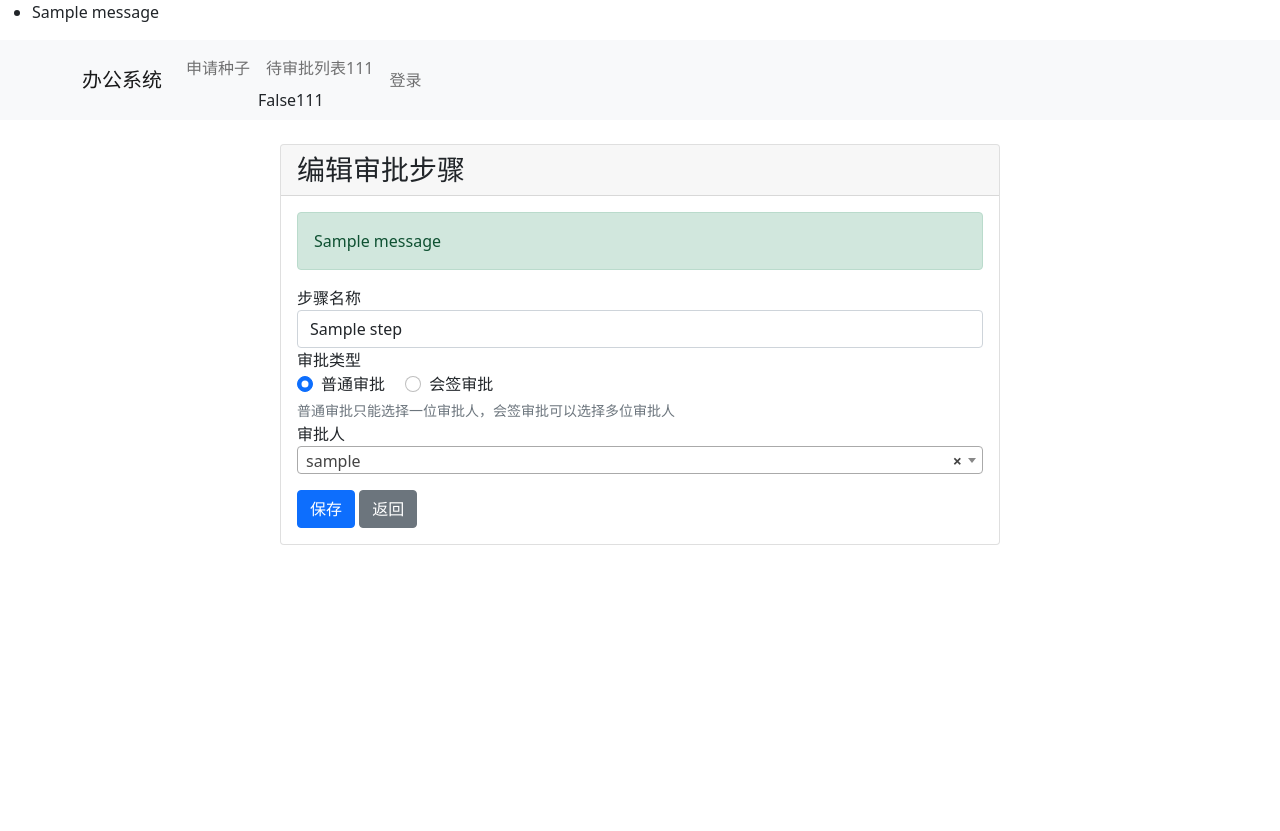
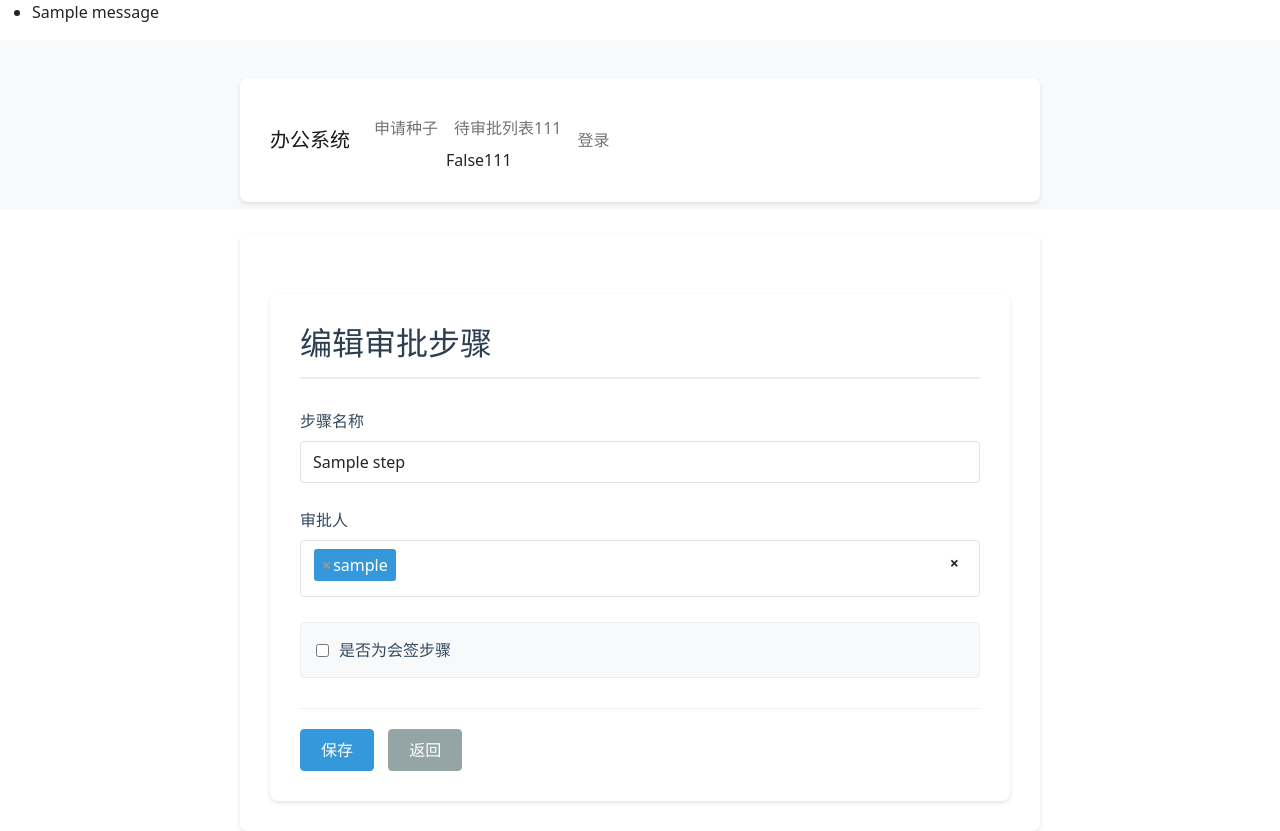
Before and after one commit to mingmi2016/simpleOASystem, a Django app: template mysite/app01/templates/app01/edit_approval_step.html in a window 1280 px wide. Before the commit the page ends 545 px from the top, so only its background shows below. Run offline with Django 3.2, Linux system fonts and the light colour scheme; tables that the repository leaves empty hold one stand-in row (values such as "Sample post"); the template is opened without the code that fills it: values that come from a table or form of the project are taken from there, most other values are stand-ins (such as "Sample title", 1, 10 or a date in 2020); one stand-in notice (Sample message) is shown; some libraries are stand-ins or nearby versions.

Commit message:
审批流程修改页面bug优化

```diff
--- a/mysite/app01/templates/app01/edit_approval_step.html
+++ b/mysite/app01/templates/app01/edit_approval_step.html
@@ -1,189 +1,259 @@
 {% extends 'base.html' %}
+{% load static %}
 
 {% block title %}编辑审批步骤{% endblock %}
 
 {% block extra_css %}
 <link href="https://cdn.jsdelivr.net/npm/select2@4.1.0-rc.0/dist/css/select2.min.css" rel="stylesheet" />
 <style>
+    /* 容器样式 */
+    .container {
+        max-width: 800px;
+        padding: 30px;
+        background-color: #fff;
+        box-shadow: 0 2px 4px rgba(0, 0, 0, 0.1);
+        border-radius: 8px;
+        margin-top: 30px;
+    }
+
+    /* 标题样式 */
+    h2 {
+        color: #2c3e50;
+        margin-bottom: 30px;
+        padding-bottom: 15px;
+        border-bottom: 2px solid #eee;
+    }
+
+    /* 表单组样式 */
+    .form-group {
+        margin-bottom: 25px;
+    }
+
+    /* 标签样式 */
+    label {
+        color: #34495e;
+        font-weight: 500;
+        margin-bottom: 8px;
+        display: block;
+    }
+
+    /* 输入框样式 */
+    .form-control {
+        border: 1px solid #dce4ec;
+        border-radius: 4px;
+        padding: 8px 12px;
+        transition: border-color 0.15s ease-in-out;
+    }
+
+    .form-control:focus {
+        border-color: #3498db;
+        box-shadow: 0 0 0 0.2rem rgba(52, 152, 219, 0.25);
+    }
+
+    /* Select2 样式优化 */
     .select2-container {
         width: 100% !important;
     }
-    .help-text {
-        font-size: 0.875rem;
-        color: #6c757d;
-        margin-top: 5px;
+
+    .select2-container--default .select2-selection--multiple,
+    .select2-container--default .select2-selection--single {
+        border: 1px solid #dce4ec;
+        border-radius: 4px;
+        min-height: 42px;
+        padding: 4px;
+    }
+
+    .select2-container--default.select2-container--focus .select2-selection--multiple {
+        border-color: #3498db;
+        box-shadow: 0 0 0 0.2rem rgba(52, 152, 219, 0.25);
+    }
+
+    .select2-container--default .select2-selection--multiple .select2-selection__choice {
+        background-color: #3498db;
+        border: none;
+        color: white;
+        border-radius: 3px;
+        padding: 4px 8px;
+        margin: 4px;
+    }
+
+    .select2-container--default .select2-selection__choice__remove {
+        color: white;
+        margin-right: 5px;
+    }
+
+    .select2-container--default .select2-selection__choice__remove:hover {
+        color: #fff;
+        opacity: 0.8;
+    }
+
+    .select2-search__field {
+        width: 100% !important;
+        padding: 6px !important;
+    }
+
+    /* 复选框容器样式 */
+    .checkbox-container {
+        margin: 20px 0;
+        padding: 15px;
+        background-color: #f8f9fa;
+        border-radius: 4px;
+        border: 1px solid #eee;
+    }
+
+    /* 复选框标签样式 */
+    .checkbox-label {
+        display: flex;
+        align-items: center;
+        cursor: pointer;
+        margin: 0;
+    }
+
+    /* 复选框样式 */
+    input[type="checkbox"] {
+        margin-right: 10px;
+        cursor: pointer;
+    }
+
+    /* 按钮样式 */
+    .btn {
+        padding: 8px 20px;
+        font-weight: 500;
+        border-radius: 4px;
+        transition: all 0.2s ease;
+    }
+
+    .btn-primary {
+        background-color: #3498db;
+        border-color: #3498db;
+    }
+
+    .btn-primary:hover {
+        background-color: #2980b9;
+        border-color: #2980b9;
+    }
+
+    .btn-secondary {
+        background-color: #95a5a6;
+        border-color: #95a5a6;
+        margin-left: 10px;
+    }
+
+    .btn-secondary:hover {
+        background-color: #7f8c8d;
+        border-color: #7f8c8d;
+    }
+
+    /* 按钮组样式 */
+    .button-group {
+        margin-top: 30px;
+        padding-top: 20px;
+        border-top: 1px solid #eee;
     }
 </style>
 {% endblock %}
 
 {% block content %}
-<div class="container mt-4">
-    <div class="row">
-        <div class="col-md-8 offset-md-2">
-            <div class="card">
-                <div class="card-header">
-                    <h3 class="mb-0">编辑审批步骤</h3>
-                </div>
-                <div class="card-body">
-                    {% if messages %}
-                        {% for message in messages %}
-                            <div class="alert alert-{{ message.tags }}">
-                                {{ message }}
-                            </div>
-                        {% endfor %}
-                    {% endif %}
-
+<div class="container">
+    <h2>编辑审批步骤</h2>
     <form method="post">
         {% csrf_token %}
         <div class="form-group">
             <label for="process_name">步骤名称</label>
-                            <input type="text"
-                                   class="form-control"
-                                   id="process_name"
-                                   name="process_name"
-                                   value="{{ step.process_name }}"
-                                   required>
-                        </div>
-
-                        <div class="form-group">
-                            <label>审批类型</label>
-                            <div>
-                                <div class="form-check form-check-inline">
-                                    <input class="form-check-input"
-                                           type="radio"
-                                           name="is_countersign"
-                                           id="normal_approval"
-                                           value="False"
-                                           {% if not step.is_countersign %}checked{% endif %}>
-                                    <label class="form-check-label" for="normal_approval">
-                                        普通审批
-                                    </label>
-                                </div>
-                                <div class="form-check form-check-inline">
-                                    <input class="form-check-input"
-                                           type="radio"
-                                           name="is_countersign"
-                                           id="counter_approval"
-                                           value="True"
-                                           {% if step.is_countersign %}checked{% endif %}>
-                                    <label class="form-check-label" for="counter_approval">
-                                        会签审批
-                                    </label>
-                                </div>
-                            </div>
-                            <small class="help-text" id="approval-type-help">
-                                普通审批只能选择一位审批人，会签审批可以选择多位审批人
-                            </small>
+            <input type="text" class="form-control" id="process_name" name="process_name"
+                   value="{{ step.process_name }}" required>
         </div>
 
         <div class="form-group">
             <label for="approvers">审批人</label>
-                            <select name="approvers"
-                                    id="approvers"
-                                    class="form-control select2"
-                                    {% if step.is_countersign %}multiple{% endif %}
-                                    required>
-                                {% if not step.is_countersign %}
-                                    <option value="">请选择审批人</option>
-                                {% endif %}
-                                {% for user in users %}
-                                    <option value="{{ user.id }}"
-                                            {% if user in step.approvers.all %}selected{% endif %}>
-                                        {{ user.username }}
-                                    </option>
+            <select class="form-control" id="approvers" name="approvers" multiple>
+                {% for approver in selected_approvers %}
+                    <option value="{{ approver.id }}" selected>{{ approver.username }}</option>
                 {% endfor %}
             </select>
-                            <small class="help-text" id="approver-help"></small>
         </div>
 
-                        <div class="mt-3">
+        <div class="checkbox-container">
+            <label class="checkbox-label">
+                <input type="checkbox" name="is_countersign" value="True"
+                       {% if step.is_countersign %}checked{% endif %}>
+                <span>是否为会签步骤</span>
+            </label>
+        </div>
+
+        <div class="button-group">
             <button type="submit" class="btn btn-primary">保存</button>
-                            <a href="{% url 'approval_process_settings' %}" class="btn btn-secondary ml-2">返回</a>
+            <a href="{% url 'approval_process_settings' %}" class="btn btn-secondary">返回</a>
         </div>
     </form>
-                </div>
-            </div>
-        </div>
-    </div>
 </div>
 {% endblock %}
 
 {% block extra_js %}
-<script src="https://code.jquery.com/jquery-3.6.0.min.js"></script>
+<script src="https://cdn.jsdelivr.net/npm/jquery@3.6.0/dist/jquery.min.js"></script>
 <script src="https://cdn.jsdelivr.net/npm/select2@4.1.0-rc.0/dist/js/select2.min.js"></script>
 <script>
 $(document).ready(function() {
-    function initSelect2(isCountersign) {
+    console.log('Document ready');
+
+    // 初始化 Select2
     $('#approvers').select2({
-            placeholder: isCountersign ? '选择多位审批人' : '选择一位审批人',
+        placeholder: '搜索审批人...',
         allowClear: true,
-            multiple: isCountersign,
+        ajax: {
+            url: '{% url "search_users" %}',
+            dataType: 'json',
+            delay: 250,
+            data: function (params) {
+                console.log('Search params:', params);
+                return {
+                    term: params.term || '',
+                    page: params.page || 1
+                };
+            },
+            processResults: function (data) {
+                console.log('Received data:', data);
+                return {
+                    results: data.results,
+                    pagination: {
+                        more: data.pagination.more
+                    }
+                };
+            },
+            cache: true
+        },
+        minimumInputLength: 2,
         language: {
-                noResults: function() {
-                    return '没有找到匹配的用户';
+            inputTooShort: function() {
+                return "请至少输入2个字符";
             },
             searching: function() {
-                    return '搜索中...';
+                return "搜索中...";
+            },
+            noResults: function() {
+                return "未找到匹配结果";
             }
-            },
-            minimumInputLength: 1,  // 至少输入1个字符才开始搜索
-            maximumSelectionLength: isCountersign ? null : 1  // 普通审批限制只能选1个
-        }).val(null).trigger('change');
-
-        // 恢复已选择的审批人
-        var selectedUsers = [
-            {% for user in step.approvers.all %}
-                { id: {{ user.id }}, text: '{{ user.username }}' },
-            {% endfor %}
-        ];
-
-        if (selectedUsers.length > 0) {
-            var $select = $('#approvers');
-            selectedUsers.forEach(function(user) {
-                if ($select.find("option[value='" + user.id + "']").length) {
-                    $select.val(user.id).trigger('change');
-                } else {
-                    var newOption = new Option(user.text, user.id, true, true);
-                    $select.append(newOption).trigger('change');
         }
     });
+
+    // 监听会签复选框变化
+    $('input[name="is_countersign"]').change(function() {
+        console.log('Countersign changed');
+        var isCountersign = $(this).is(':checked');
+        var approversSelect = $('#approvers');
+
+        if (!isCountersign) {
+            if (approversSelect.val() && approversSelect.val().length > 1) {
+                approversSelect.val(approversSelect.val().slice(0, 1)).trigger('change');
             }
+            approversSelect.prop('multiple', false);
+        } else {
+            approversSelect.prop('multiple', true);
         }
-
-    // 初始化Select2
-    initSelect2($('input[name="is_countersign"]:checked').val() === 'True');
-
-    // 监听审批类型切换
-    $('input[name="is_countersign"]').change(function() {
-        const isCountersign = $(this).val() === 'True';
-
-        // 清除现有选择
-        $('#approvers').select2('destroy');
-
-        // 重新初始化Select2
-        initSelect2(isCountersign);
-
-        // 更新帮助文本
-        $('#approver-help').text(isCountersign ?
-            '可以选择多位审批人' :
-            '只能选择一位审批人');
     });
 
-    // 表单提交前验证
-    $('form').submit(function(e) {
-        const isCountersign = $('input[name="is_countersign"]:checked').val() === 'True';
-        const selectedCount = $('#approvers').select2('data').length;
-
-        if (isCountersign && selectedCount < 2) {
-            e.preventDefault();
-            alert('会签审批需要选择至少两个审批人');
-            return false;
-        } else if (!isCountersign && selectedCount !== 1) {
-            e.preventDefault();
-            alert('普通审批必须选择一个审批人');
-            return false;
-        }
-    });
+    // 初始触发会签复选框的change事件
+    $('input[name="is_countersign"]').trigger('change');
 });
 </script>
 {% endblock %}
```
Also changed, not shown: mysite/app01/views.py (+16 -3 lines). Lines whose indentation alone changed are shown as unchanged.
